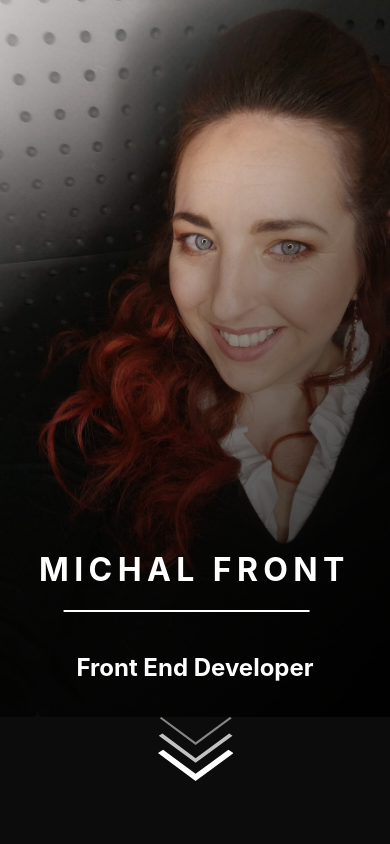
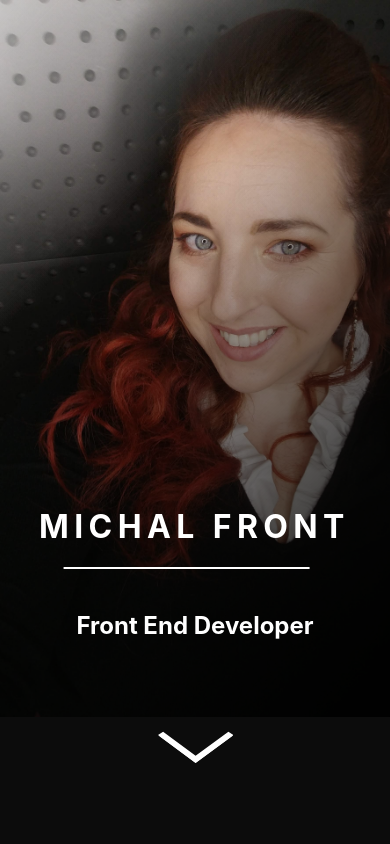
Before and after one commit to MichalFrontEnd/newport, a React (Create React App) app: page / in a window 390 px wide. Shown: the top 844 px of the page. Built offline with nearby package versions, Linux system fonts and the light colour scheme.

Commit message:
Fixes animation. ToDo: Add scrolling, hide on mobile (grid)

```diff
--- a/src/components/atoms/arrow-button/arrow-button.scss
+++ b/src/components/atoms/arrow-button/arrow-button.scss
@@ -2,23 +2,13 @@
 
 /* Markup */
 .arrow-button {
-  //   height: 15rem;
   color: white;
   text-align: center;
-  //   position: relative;
-
-  &__content {
-    // position: absolute;
-    // left: 50%;
-    // top: 50%;
-    // transform: translate(-50%, -50%);
-  }
-
-  /* Arrow & Hover Animation */
 
   #more-arrows {
     width: 75px;
-    height: 65px;
+    height: auto;
+    // position: relative;
 
     &:hover {
       polygon {
@@ -26,11 +16,11 @@
         transition: all 0.2s ease-out;
 
         &.arrow-bottom {
-          transform: translateY(-18px);
+          transform: translateY(5px);
         }
 
         &.arrow-top {
-          transform: translateY(18px);
+          transform: translateY(-1px);
         }
       }
     }
@@ -46,6 +36,11 @@
 
     &.arrow-top {
       opacity: 0.5;
+      transform: translateY(18px);
+    }
+
+    &.arrow-bottom {
+      transform: translateY(-18px);
     }
   }
 }
--- a/src/components/organisms/header/header.scss
+++ b/src/components/organisms/header/header.scss
@@ -11,7 +11,7 @@
     // grid-template-rows: 70% 30%;
     display: grid;
     grid-template-columns: 100%;
-    grid-template-rows: 75% 10% 15%;
+    grid-template-rows: 70% 15% 15%;
     background-size: cover;
   }
   &__heading,
```
